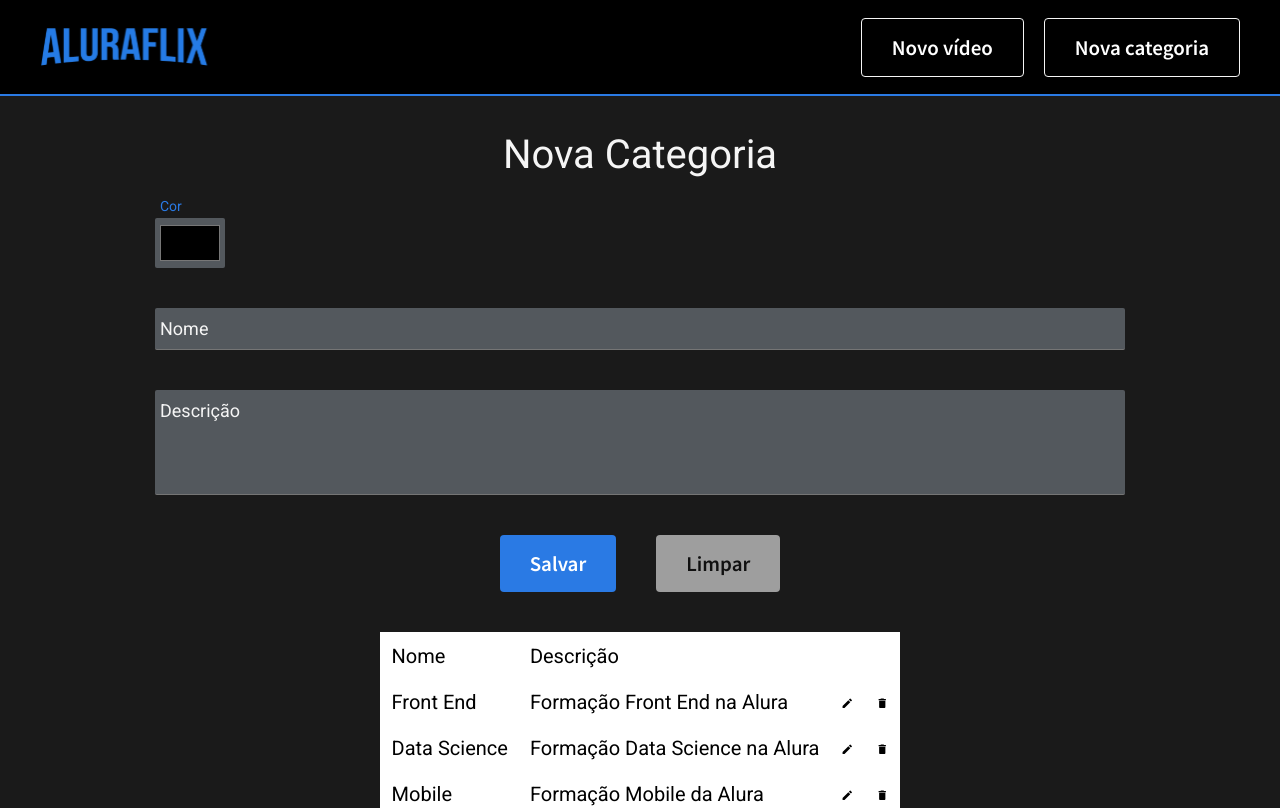
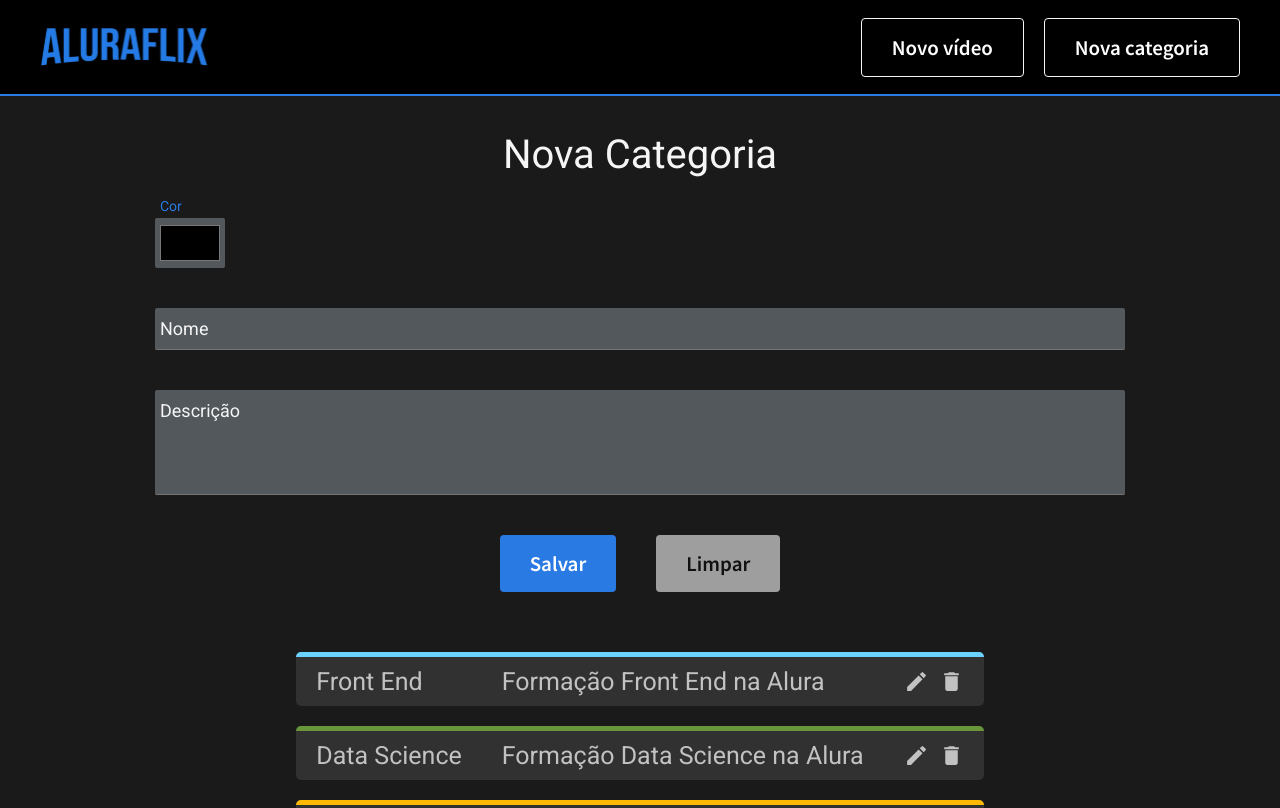
Before and after one commit to bncblnc/dogflix, a React (Create React App) app: page /novacategoria in a window 1280 px wide. Shown: the top 808 px of the page. Built offline with nearby package versions, Linux system fonts and the light colour scheme.

Commit message:
categories list

```diff
--- /dev/null
+++ b/src/components/CategoriesList/index.jsx
@@ -0,0 +1,63 @@
+import React from "react";
+import styled from "styled-components";
+import { MdDelete as IconDelete, MdEdit as IconEdit } from "react-icons/md";
+import { grayColorDark } from "../UI/variables";
+
+const StyledTable = styled.table`
+  max-width: 80rem;
+  border-spacing: 0 2rem;
+  color: ${grayColorDark};
+
+  td {
+    border-top: 5px solid transparent;
+    padding: 1rem 2rem;
+  }
+`;
+
+const Row = styled.tr`
+  background-color: rgba(255, 255, 255, 0.1);
+  font-size: 4rem;
+`;
+
+const FirstCol = styled.td`
+  border-top-left-radius: 5px;
+  border-bottom-left-radius: 0.5rem;
+`;
+
+const LastCol = styled.td`
+  border-top-right-radius: 5px;
+  border-bottom-right-radius: 0.5rem;
+`;
+
+const IconsBox = styled.div`
+  display: flex;
+  gap: 1rem;
+  font-size: 4rem;
+`;
+
+function borderColor(color) {
+  return {
+    borderColor: `${color}`,
+  };
+}
+
+export default function CategoriesList({ item }) {
+  return (
+    <StyledTable>
+      <tbody>
+        {item.map((obj, index) => (
+          <Row key={index}>
+            <FirstCol style={borderColor(obj.color)}>{obj.category}</FirstCol>
+            <td style={borderColor(obj.color)}>{obj.subtitle}</td>
+            <LastCol style={borderColor(obj.color)}>
+              <IconsBox>
+                <IconEdit />
+                <IconDelete />
+              </IconsBox>
+            </LastCol>
+          </Row>
+        ))}
+      </tbody>
+    </StyledTable>
+  );
+}
--- a/src/components/Table/index.jsx
+++ /dev/null
@@ -1,40 +0,0 @@
-import React from "react";
-import styled from "styled-components";
-import { MdDelete as IconDelete, MdEdit as IconEdit } from "react-icons/md";
-
-const StyledTable = styled.table`
-  background-color: white;
-
-  td {
-    font-size: 2rem;
-    padding: 1rem;
-  }
-`;
-
-export default function Table({ item }) {
-  return (
-    <StyledTable>
-      <thead>
-        <tr>
-          <td>Nome</td>
-          <td>Descrição</td>
-        </tr>
-      </thead>
-
-      <tbody>
-        {item.map((obj) => (
-          <tr>
-            <td>{obj.category}</td>
-            <td>{obj.subtitle}</td>
-            <td>
-              <IconEdit />
-            </td>
-            <td>
-              <IconDelete />
-            </td>
-          </tr>
-        ))}
-      </tbody>
-    </StyledTable>
-  );
-}
--- a/src/pages/NewCategory/index.jsx
+++ b/src/pages/NewCategory/index.jsx
@@ -7,7 +7,7 @@ import ColorInput from "../../components/Form/ColorInput";
 import ButtonsForm from "../../components/Form/ButtonsForm";
 
 import initialData from "../../data/initial-data.json";
-import Table from "../../components/Table";
+import CategoriesList from "../../components/CategoriesList";
 
 export default function NewCategory() {
   const [name, setName] = useState("");
@@ -39,7 +39,7 @@ export default function NewCategory() {
         />
 
         <ButtonsForm />
-        <Table item={initialData} />
+        <CategoriesList item={initialData} />
       </FormStyled>
     </main>
   );
```
